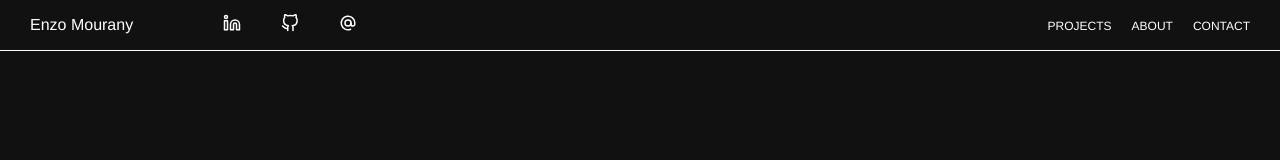
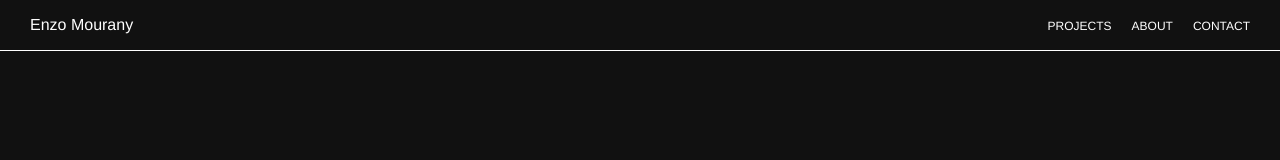
Before and after one commit to enzo-mourany/portfolio, a Next.js app: page /Topbar in a window 1280 px wide. Shown: the top 160 px of the page. Built offline with nearby package versions, Linux system fonts and the light colour scheme.

Commit message:
remove icon links topbar

```diff
--- a/pages/Topbar.jsx
+++ b/pages/Topbar.jsx
@@ -7,81 +7,13 @@ export default function Topbar() {
         <div className={styles.topbar}>
             <div className={styles.left}>
                 <a href='#'>Enzo Mourany</a>
-                <div className={styles.icon}>
-                    <a
-                        href='https://www.linkedin.com/in/enzo-mourany-9b4a37228/'
-                        target='_blank'
-                        rel='noreferrer'
-                    >
-                        <svg
-                            xmlns='http://www.w3.org/2000/svg'
-                            role='img'
-                            viewBox='0 0 24 24'
-                            fill='none'
-                            width='18'
-                            height='18'
-                            stroke='white'
-                            strokeWidth='2'
-                            strokeLinecap='round'
-                            strokeLinejoin='round'
-                            className='feather feather-linkedin'
-                        >
-                            <title>LinkedIn</title>
-                            <path d='M16 8a6 6 0 0 1 6 6v7h-4v-7a2 2 0 0 0-2-2 2 2 0 0 0-2 2v7h-4v-7a6 6 0 0 1 6-6z'></path>
-                            <rect x='2' y='9' width='4' height='12'></rect>
-                            <circle cx='4' cy='4' r='2'></circle>
-                        </svg>
-                    </a>
-
-                    <a
-                        href='https://github.com/enzo-mourany/'
-                        target='_blank'
-                        rel='noreferrer'
-                    >
-                        <svg
-                            xmlns='http://www.w3.org/2000/svg'
-                            role='img'
-                            viewBox='0 0 24 24'
-                            fill='none'
-                            width='18'
-                            height='18'
-                            stroke='white'
-                            strokeWidth='2'
-                            strokeLinecap='round'
-                            strokeLinejoin='round'
-                            className='feather feather-github'
-                        >
-                            <title>GitHub</title>
-                            <path d='M9 19c-5 1.5-5-2.5-7-3m14 6v-3.87a3.37 3.37 0 0 0-.94-2.61c3.14-.35 6.44-1.54 6.44-7A5.44 5.44 0 0 0 20 4.77 5.07 5.07 0 0 0 19.91 1S18.73.65 16 2.48a13.38 13.38 0 0 0-7 0C6.27.65 5.09 1 5.09 1A5.07 5.07 0 0 0 5 4.77a5.44 5.44 0 0 0-1.5 3.78c0 5.42 3.3 6.61 6.44 7A3.37 3.37 0 0 0 9 18.13V22'></path>
-                        </svg>
-                    </a>
-
-                    <a href='mailto:enzo.mourany@outlook.com'>
-                        <svg
-                            xmlns='http://www.w3.org/2000/svg'
-                            className='icon icon-tabler icon-tabler-at'
-                            width='18'
-                            height='18'
-                            viewBox='0 0 24 24'
-                            strokeWidth='2'
-                            stroke='#ffffff'
-                            fill='none'
-                            strokeLinecap='round'
-                            strokeLinejoin='round'
-                        >
-                            <path stroke='none' d='M0 0h24v24H0z' fill='none' />
-                            <circle cx='12' cy='12' r='4' />
-                            <path d='M16 12v1.5a2.5 2.5 0 0 0 5 0v-1.5a9 9 0 1 0 -5.5 8.28' />
-                        </svg>
-                    </a>
-                </div>
             </div>
             <div className={styles.middle}></div>
             <div className={styles.right}>
                 <ul>
 
                     <li>
-                        <Link href={'/Projects'}>
+                        <Link href={'./Projects.jsx'}>
                             <a>PROJECTS</a>
                         </Link>
                     </li>
--- a/styles/about-description.module.scss
+++ b/styles/about-description.module.scss
@@ -4,6 +4,7 @@
     justify-content: center;
     align-items: center;
     flex-direction: column;
+    margin-bottom: 100px;
     .container {
         display: flex;
         flex-direction: row;
```
Also changed, not shown: styles/project-box.module.scss (+2 -6 lines).
